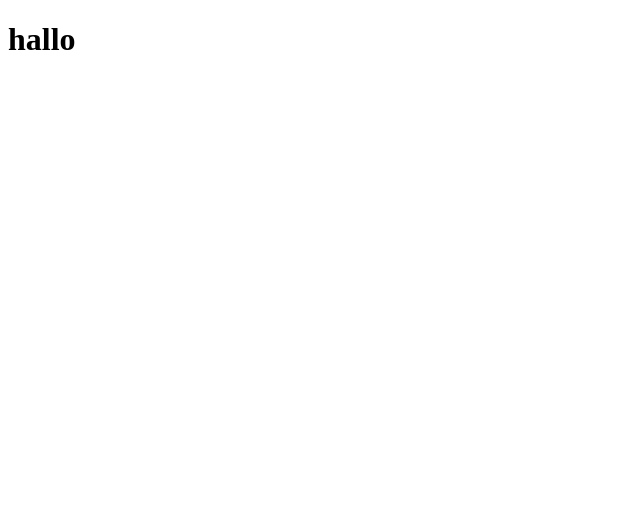
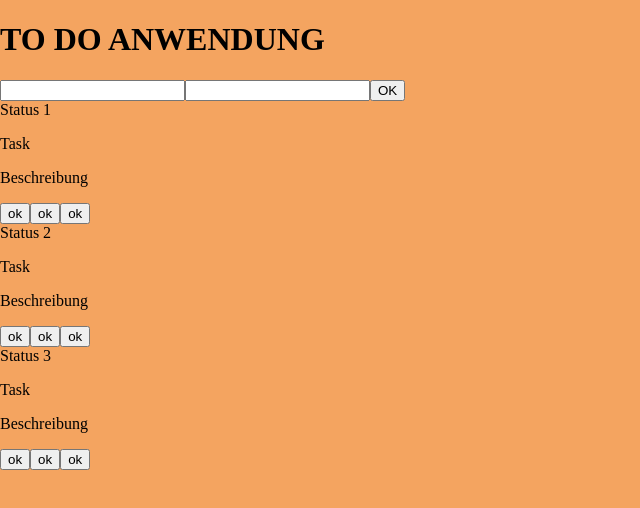
Before and after one commit to Way-Maker7/TO-DO-, a React (Create React App) app in the folder frontend/: page / in a window 1280 px wide. Shown: the top 508 px of the page, without its empty margins (0-640 px from the left). Built offline with nearby package versions, Linux system fonts and the light colour scheme.

Commit message:
basic template

```diff
--- a/frontend/public/index.html
+++ b/frontend/public/index.html
@@ -8,34 +8,14 @@
       name="description"
       content="Demo project to deploy front- and backend together"
     />
-    <!--
-      manifest.json provides metadata used when your web app is installed on a
-      user's mobile device or desktop. See https://developers.google.com/web/fundamentals/web-app-manifest/
-    -->
+
     <link rel="manifest" href="%PUBLIC_URL%/manifest.json" />
-    <!--
-      Notice the use of %PUBLIC_URL% in the tags above.
-      It will be replaced with the URL of the `public` folder during the build.
-      Only files inside the `public` folder can be referenced from the HTML.
 
-      Unlike "/favicon.ico" or "favicon.ico", "%PUBLIC_URL%/favicon.ico" will
-      work correctly both with client-side routing and a non-root public URL.
-      Learn how to configure a non-root public URL by running `npm run build`.
-    -->
-    <title>Neue Fische - Front- & Backend</title>
+    <title>TO DO</title>
   </head>
   <body>
     <noscript>You need to enable JavaScript to run this app.</noscript>
     <div id="root"></div>
-    <!--
-      This HTML file is a template.
-      If you open it directly in the browser, you will see an empty page.
 
-      You can add webfonts, meta tags, or analytics to this file.
-      The build step will place the bundled scripts into the <body> tag.
-
-      To begin the development, run `npm start` or `yarn start`.
-      To create a production bundle, use `npm run build` or `yarn build`.
-    -->
   </body>
 </html>
--- /dev/null
+++ b/frontend/src/App.css
@@ -0,0 +1,5 @@
+html, body{
+    margin: 0;
+    box-sizing: border-box;
+    background-color: sandybrown;
+}
--- a/frontend/src/App.tsx
+++ b/frontend/src/App.tsx
@@ -1,13 +1,58 @@
 import React from 'react'
+import './App.css'
 
 function App() {
 
 
-
-
     return (
         <div>
-           <h1>hallo</h1>
+
+            <div>
+                <h1>TO DO ANWENDUNG</h1>
+            </div>
+
+            <div>
+                <input type="text"/>
+                <input type="text"/>
+                <button>OK</button>
+            </div>
+
+            <div>
+                <div>
+                    Status 1
+                    <div>
+                        <p>Task</p>
+                        <p>Beschreibung</p>
+                        <button>ok</button>
+                        <button>ok</button>
+                        <button>ok</button>
+                    </div>
+                </div>
+
+                <div>
+                    Status 2
+                    <div>
+                        <p>Task</p>
+                        <p>Beschreibung</p>
+                        <button>ok</button>
+                        <button>ok</button>
+                        <button>ok</button>
+                    </div>
+                </div>
+
+                <div>
+                    Status 3
+                    <div>
+                        <p>Task</p>
+                        <p>Beschreibung</p>
+                        <button>ok</button>
+                        <button>ok</button>
+                        <button>ok</button>
+                    </div>
+                </div>
+
+            </div>
+
         </div>
     );
 }
```
